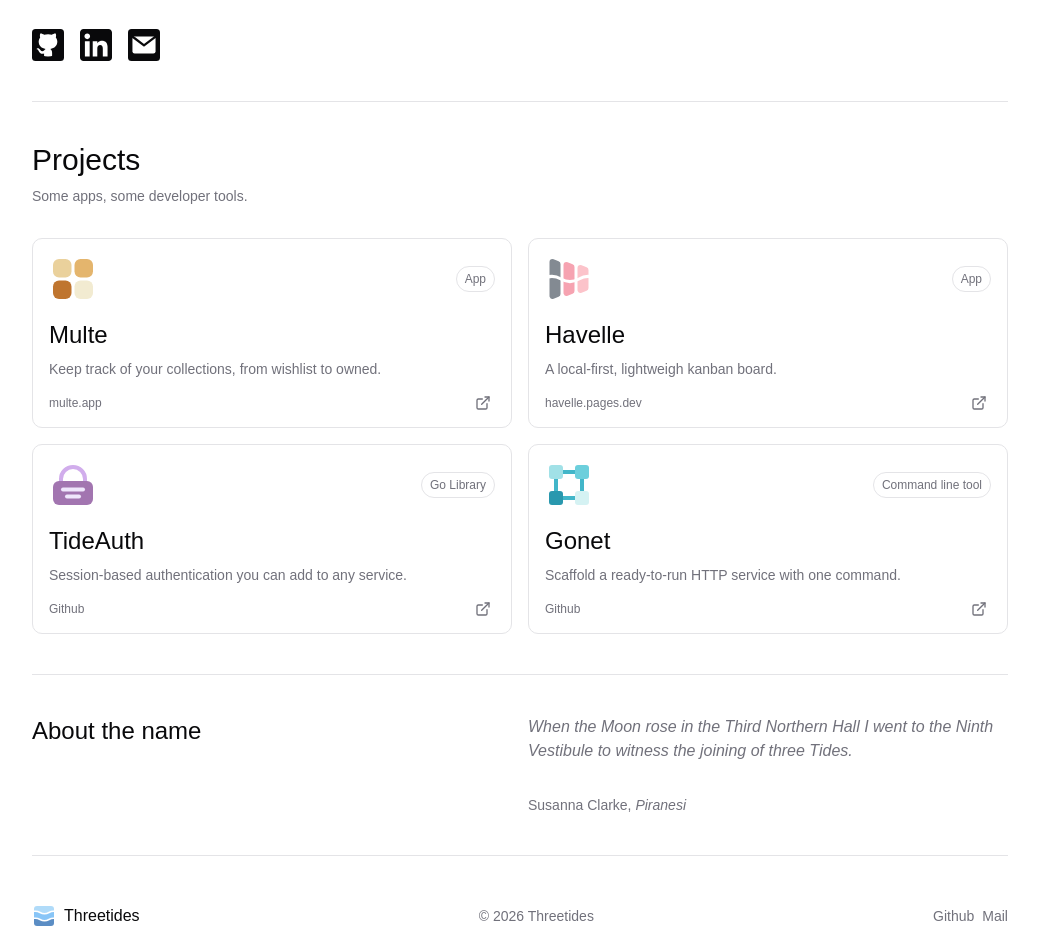
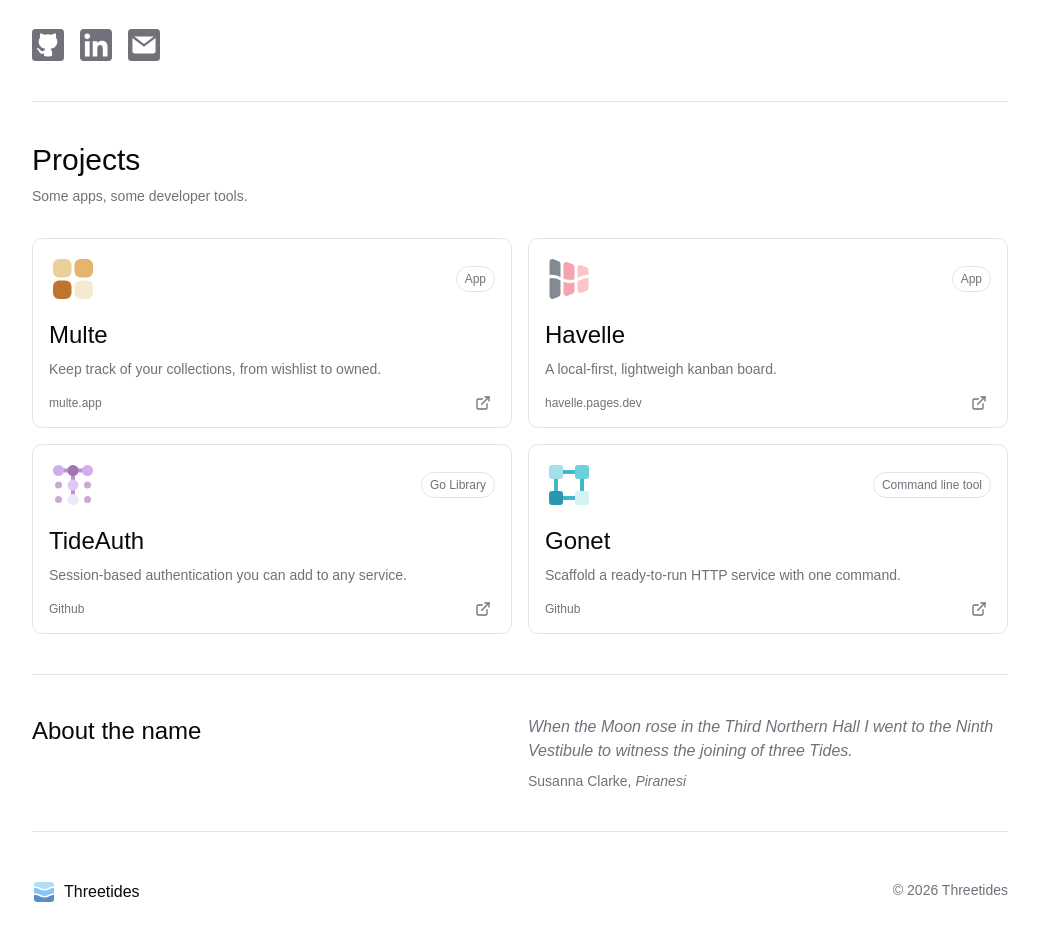
Before and after one commit to threetides/threetides, a React (Vite) app: page / in a window 1280 px wide. Shown: the part 392-1344 px from the top of the page, without its empty margins (120-1159 px from the left). After the commit the page ends 1320 px from the top, so only its background shows below. Built offline with nearby package versions, Linux system fonts and the light colour scheme.

Commit message:
Tideauth logo redone, footer cleanup and link hover effects

```diff
--- a/src/App.tsx
+++ b/src/App.tsx
@@ -39,14 +39,27 @@ export const App: FC = () => {
               developer tools. Made with love in Norway.
             </p>
             <div className="flex gap-4">
-              <a href="https://github.com/threetides" target="_blank">
-                <Github aria-label="github icon link" className="h-8 w-8 text-foreground" />
+              <a href="https://github.com/threetides" target="_blank" className="group">
+                <Github
+                  aria-label="github icon link"
+                  className="h-8 w-8 text-muted-foreground group-hover:text-foreground transition duration-150 ease-in-out"
+                />
               </a>
-              <a href="https://www.linkedin.com/in/jonas-lillebø-haugen-6a442222a" target="_blank">
-                <Linkedin aria-label="linkedin icon link" className="h-8 w-8 text-foreground" />
+              <a
+                href="https://www.linkedin.com/in/jonas-lillebø-haugen-6a442222a"
+                target="_blank"
+                className="group"
+              >
+                <Linkedin
+                  aria-label="linkedin icon link"
+                  className="h-8 w-8 text-muted-foreground group-hover:text-foreground transition duration-150 ease-in-out"
+                />
               </a>
-              <a href="mailto:hello@threetides.dev">
-                <Mail aria-label="mail icon link" className="h-8 w-8 text-foreground" />
+              <a href="mailto:hello@threetides.dev" className="group">
+                <Mail
+                  aria-label="mail icon link"
+                  className="h-8 w-8 text-muted-foreground group-hover:text-foreground transition duration-150 ease-in-out"
+                />
               </a>
             </div>
           </div>
@@ -171,7 +184,7 @@ export const App: FC = () => {
             <h3 className="text-2xl" id="projects">
               About the name
             </h3>
-            <div className="flex flex-col gap-8">
+            <div className="flex flex-col gap-2">
               <i className="text-muted-foreground">
                 When the Moon rose in the Third Northern Hall I went to the Ninth Vestibule to
                 witness the joining of three Tides.
--- a/src/assets/Tideauth.tsx
+++ b/src/assets/Tideauth.tsx
@@ -3,10 +3,19 @@ import type { FC, SVGProps } from "react"
 export const Tideauth: FC<SVGProps<SVGSVGElement>> = ({ ...props }) => {
   return (
     <svg xmlns="http://www.w3.org/2000/svg" viewBox="0 0 48 48" width="48" height="48" {...props}>
-      <path d="M12 22 V18 A12 12 0 0 1 36 18 V22" fill="none" stroke="#D1ADEC" strokeWidth="4" />
-      <rect x="4" y="20" width="40" height="24" rx="6" fill="#A275B0" />
-      <rect x="12" y="26.5" width="24" height="4" rx="2" fill="#EFE7FC" />
-      <rect x="16" y="33.5" width="16" height="4" rx="2" fill="#EFE7FC" />
+      <rect x="9.5" y="7.5" width="29" height="4" fill="#BD91D3" />
+      <rect x="22" y="9.5" width="4" height="29" fill="#BD91D3" />
+      <g fill="#A275B0" fillOpacity="0.6">
+        <circle cx="9.5" cy="24" r="3.5" />
+        <circle cx="38.5" cy="24" r="3.5" />
+        <circle cx="9.5" cy="38.5" r="3.5" />
+        <circle cx="38.5" cy="38.5" r="3.5" />
+      </g>
+      <circle cx="9.5" cy="9.5" r="5.5" fill="#D1ADEC" />
+      <circle cx="24" cy="9.5" r="5.5" fill="#A275B0" />
+      <circle cx="38.5" cy="9.5" r="5.5" fill="#D1ADEC" />
+      <circle cx="24" cy="24" r="5.5" fill="#DFCAF7" />
+      <circle cx="24" cy="38.5" r="5.5" fill="#EFE7FC" />
     </svg>
   )
 }
--- a/src/features/navigation/Footer.tsx
+++ b/src/features/navigation/Footer.tsx
@@ -7,27 +7,12 @@ const currentYear = currentDate.getFullYear()
 export const Footer: FC = () => {
   return (
     <div>
-      <div className="flex flex-col gap-4  p-6 max-w-5xl m-auto min-[425px]:flex-row min-[425px]:items-center min-[425px]:justify-between">
+      <div className="flex gap-4 justify-between p-6 max-w-5xl m-auto">
         <div className="flex items-center gap-2">
           <Threetides aria-label="Threetides favicon" className="h-6 w-6" />
           <span>Threetides</span>
         </div>
         <span className="text-sm text-muted-foreground">© {currentYear} Threetides</span>
-        <div className="flex items-center gap-2">
-          <a
-            href="https://github.com/threetides"
-            target="_blank"
-            className="flex items-center text-sm text-muted-foreground"
-          >
-            Github
-          </a>
-          <a
-            href="mailto:hello@threetides.dev"
-            className="flex items-center text-sm text-muted-foreground"
-          >
-            Mail
-          </a>
-        </div>
       </div>
     </div>
   )
--- a/src/index.css
+++ b/src/index.css
@@ -94,9 +94,6 @@
   --sidebar-ring: light-dark(oklch(0.705 0.015 286.067), oklch(0.552 0.016 285.938));
 }
 
-:root {
-  color-scheme: light dark;
-}
 :root[data-theme="light"] {
   color-scheme: light;
 }
```
